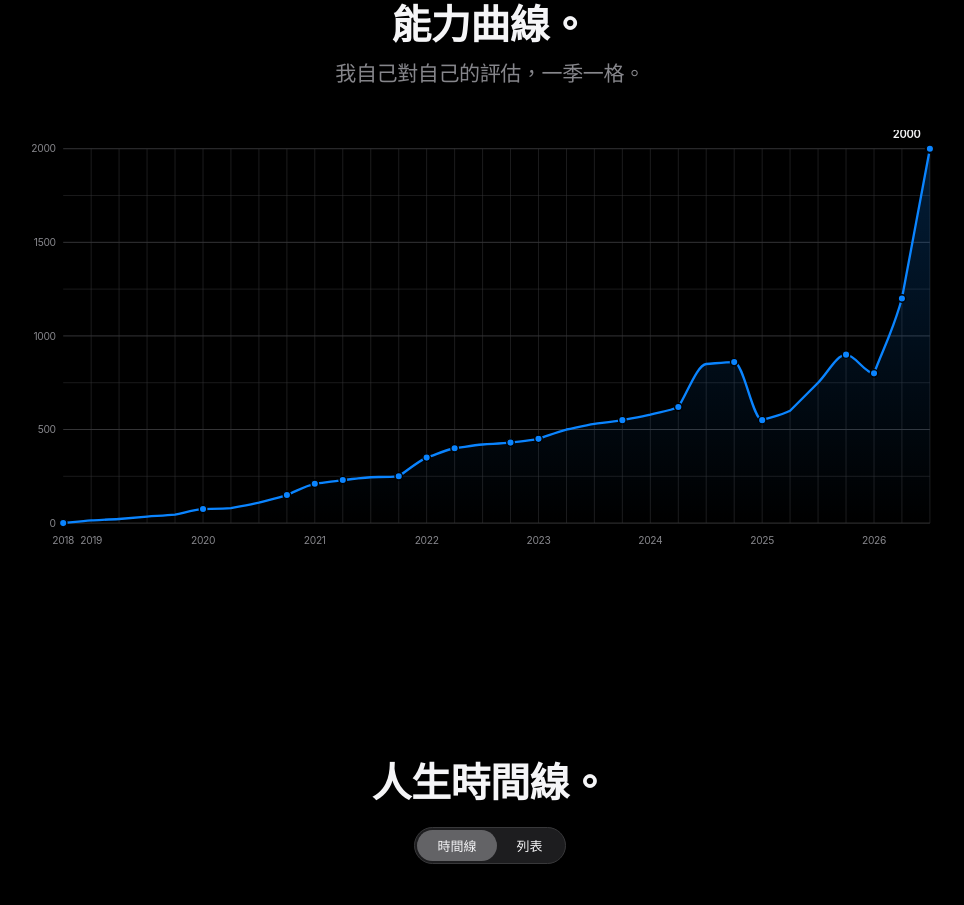
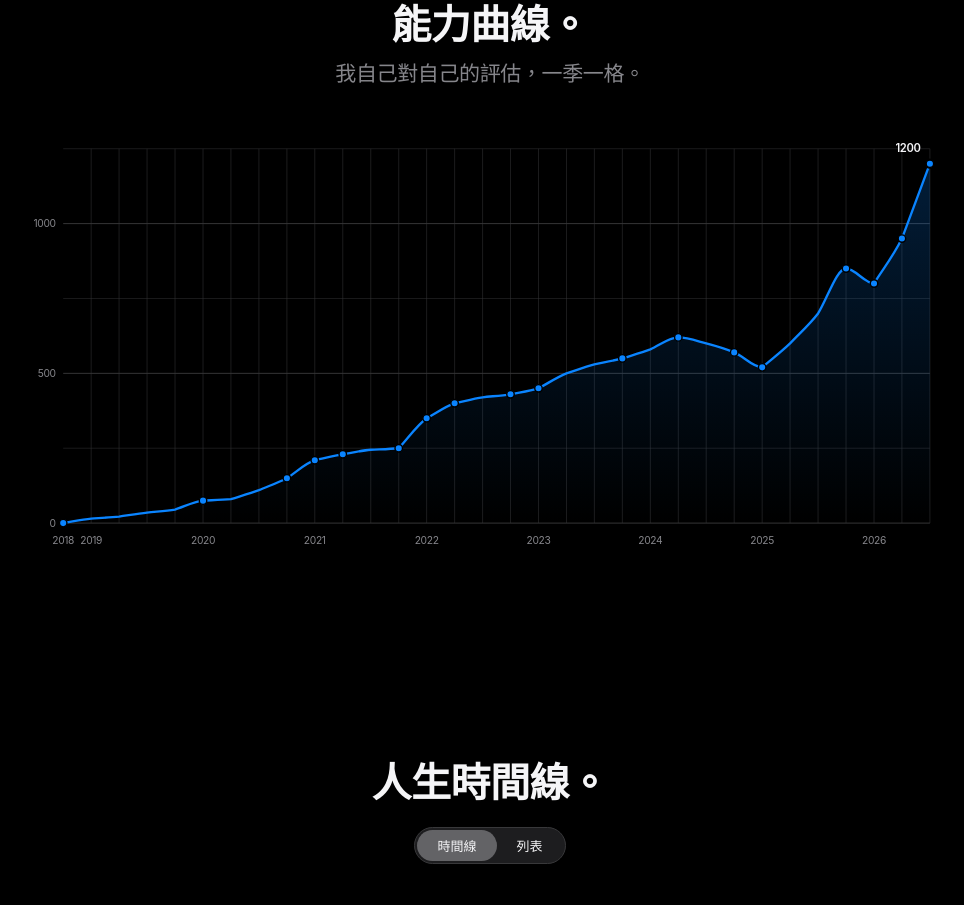
Before and after one commit to XiaoPuOuO/XiaoPuOuO.github.io, a plain HTML site: page index.html in a window 1280 px wide. Shown: the part 1953-2858 px from the top of the page, without its empty margins (150-1114 px from the left). Drawn offline with Linux system fonts and the light colour scheme.

Commit message:
feat: 更新能力曲線數據（2024Q3起下修，終值1200）

```diff
--- a/index.html
+++ b/index.html
@@ -496,9 +496,9 @@
 
   const svg = document.getElementById('curve-svg');
   if (svg) {
-    const vals = [0,15,22,35,45,75,80,110,150,210,230,245,250,350,400,420,430,450,500,530,550,580,620,850,860,550,600,750,900,800,1200,2000];
+    const vals = [0,15,22,35,45,75,80,110,150,210,230,245,250,350,400,420,430,450,500,530,550,580,620,600,570,520,600,700,850,800,950,1200];
     const years = []; for (let y = 2018; y <= 2026; y++) for (let q = 1; q <= 4; q++) { if (y === 2018 && q < 4) continue; if (y === 2026 && q > 3) continue; years.push(y + 'Q' + q); }
-    const X0 = 44, X1 = 970, Y0 = 420, Y1 = 20, VMAX = 2000;
+    const X0 = 44, X1 = 970, Y0 = 420, Y1 = 20, VMAX = 1250;
     const step = (X1 - X0) / (vals.length - 1);
     const pts = vals.map((v, i) => ({ x: X0 + i * step, y: Y0 - (v / VMAX) * (Y0 - Y1) }));
     const n = pts.length;
```
